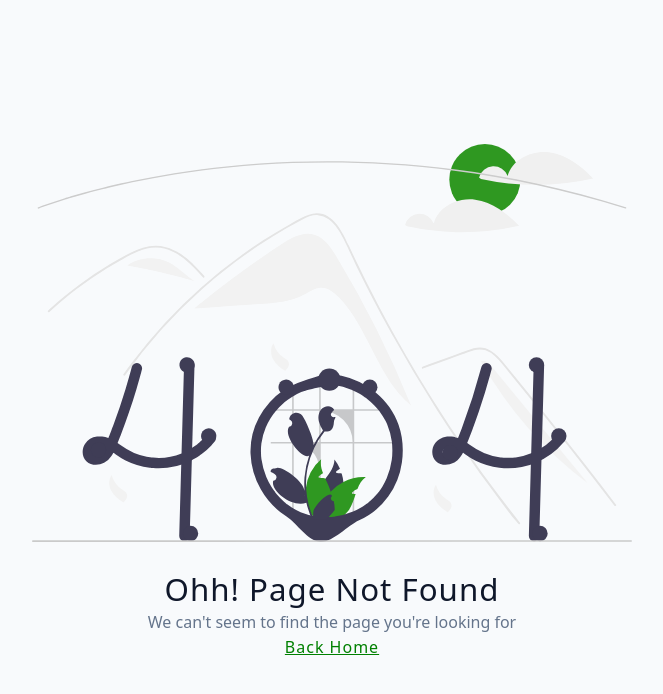
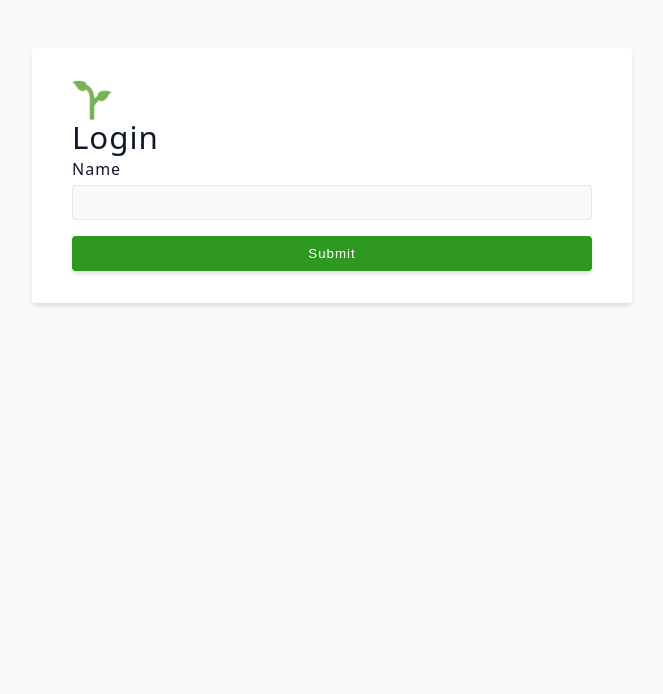
Before and after one commit to JoshuaCMorgan/MERN-In-Season-Web-App, a React (Vite) app in the folder client/: page /register in a window 1280 px wide. Before the commit this address had no page. Shown: the top 694 px of the page, without its empty margins (308-971 px from the left). Built offline with nearby package versions, Linux system fonts and the light colour scheme.

Commit message:
added path to register page

```diff
--- a/client/src/App.jsx
+++ b/client/src/App.jsx
@@ -1,4 +1,4 @@
-import { Home, Error } from "./pages/index";
+import { Home, Error, Register } from "./pages/index";
 import { BrowserRouter, Routes, Route, Link } from "react-router-dom";
 
 function App() {
@@ -6,9 +6,8 @@ function App() {
     <BrowserRouter>
       <Routes>
         <Route path="/" element={<Home />} />
-        {/* <Route path="/register" element={<Register />} />
-        <Route path="/error" element={<Error />} />
-        <Route path="/shopping-list" element={<ShoppingList />} /> */}
+        <Route path="/register" element={<Register />} />
+        {/* <Route path="/shopping-list" element={<ShoppingList />} /> */}
         <Route path="*" element={<Error />} />
       </Routes>
     </BrowserRouter>
--- a/client/src/pages/Register.jsx
+++ b/client/src/pages/Register.jsx
@@ -11,7 +11,7 @@ const initialState = {
   isMember: true,
 };
 
-function Register() {
+export function Register() {
   const [values, setValues] = useState(initialState);
 
   const handleChange = (e) => {
--- a/client/src/pages/index.jsx
+++ b/client/src/pages/index.jsx
@@ -1,6 +1,6 @@
 import { Home } from "./Home";
 import { Error } from "./Error";
-// import { Register } from "./Register";
+import { Register } from "./Register";
 // import { ShoppingList } from "./ShoppingList";
 
-export { Home, Error };
+export { Home, Error, Register };
```
